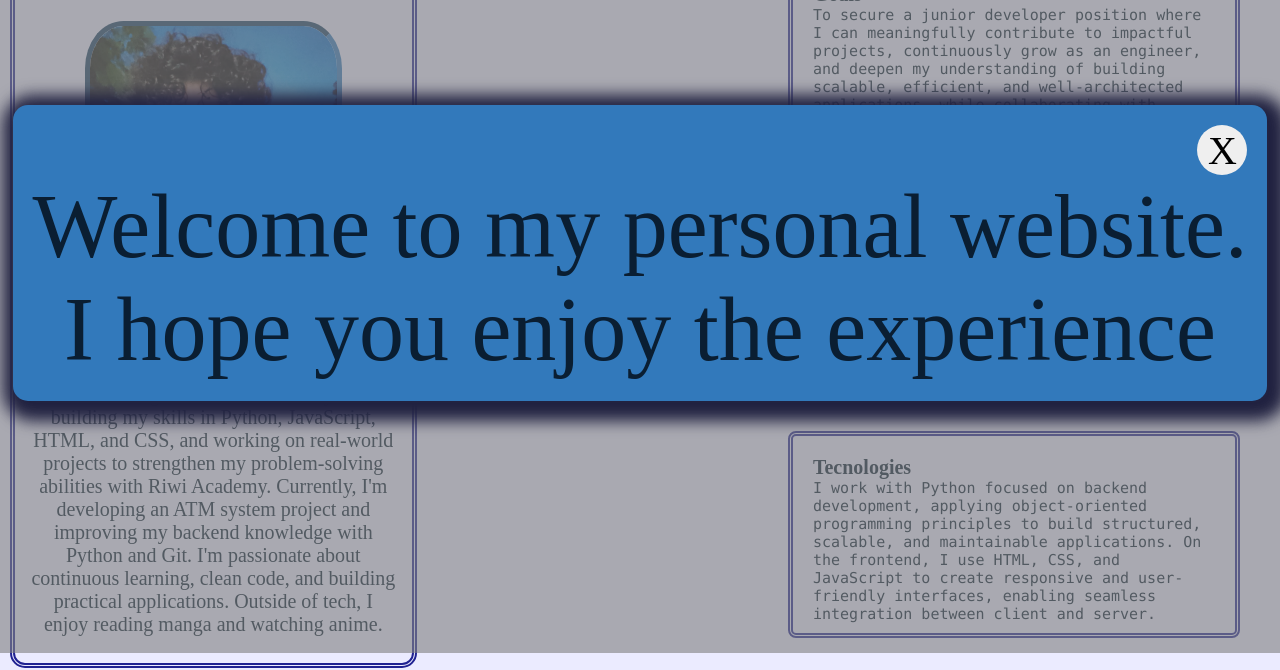
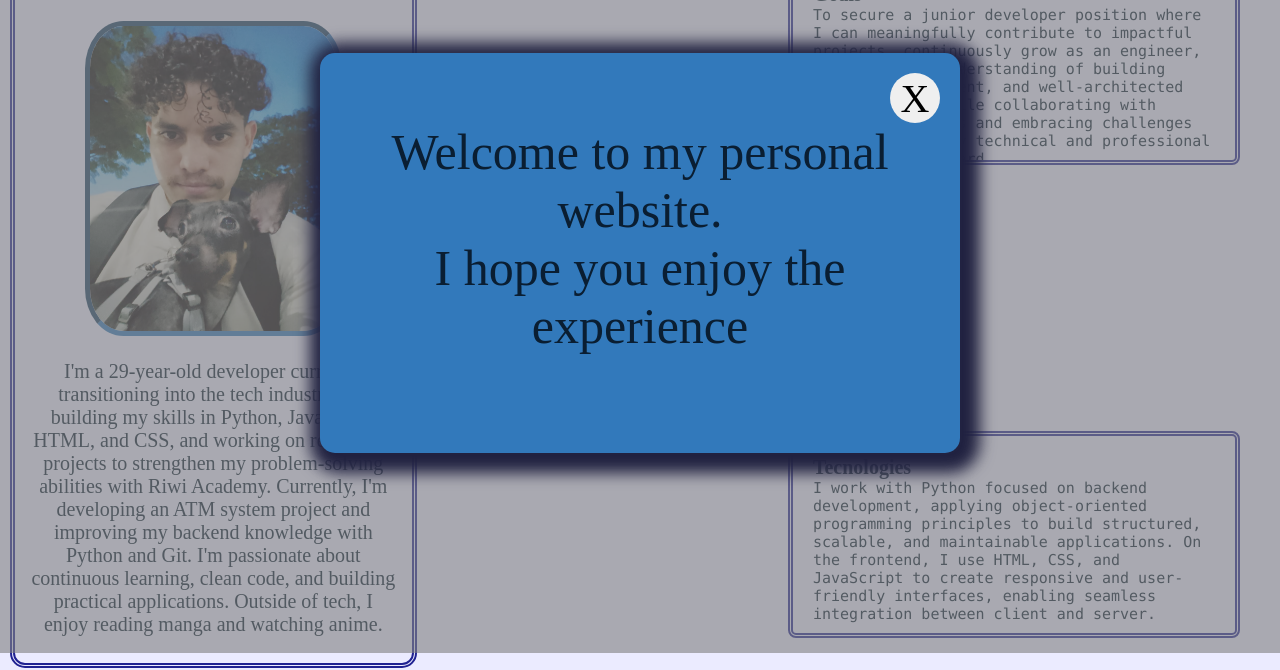
Before and after one commit to LuisReyes970304/html_css_week_3, a plain HTML site: page index.html in a window 1280 px wide. Shown: the part 147-817 px from the top of the page. Drawn offline with Linux system fonts and the light colour scheme.

Commit message:
improved

```diff
--- a/assets/scss/style.scss
+++ b/assets/scss/style.scss
@@ -43,12 +43,14 @@ body {
             flex-direction: column;
             align-items: end;
             text-align: center;
-            font-size: 90px;
+            font-size: 50px;
             background-color: var(--btn);
             padding: 20px;
             color: var(--p-color);
             border-radius: 15px;
             box-shadow: 5px 5px 15px 15px var(--effect);
+            width: 50%;
+            height: 50%;
             &:hover {
                 color: white;
                 background: #3279bb;
--- a/script.js
+++ b/script.js
@@ -5,14 +5,6 @@ burger.addEventListener("click", () => {
     block.forEach(btn => {
         btn.classList.toggle("show");
     });
-});
-
-const container = document.querySelector(".container");
-const modal = document.querySelector(".modal");
-const closeBtn = modal.querySelector("button");
-
-closeBtn.addEventListener("click", () => {
-    container.style.display = "none";
 });
 
 const mainNav = document.querySelector('.main_nav');
@@ -84,3 +76,11 @@ chatForm.addEventListener("submit", (e) => {
 
     }
 });
+
+const container = document.querySelector(".container");
+const modal = document.querySelector(".modal");
+const closeBtn = modal.querySelector("button");
+
+closeBtn.addEventListener("click", () => {
+    container.style.display = "none";
+});
```
Also changed, not shown: assets/css/style.css, 1 other file.
